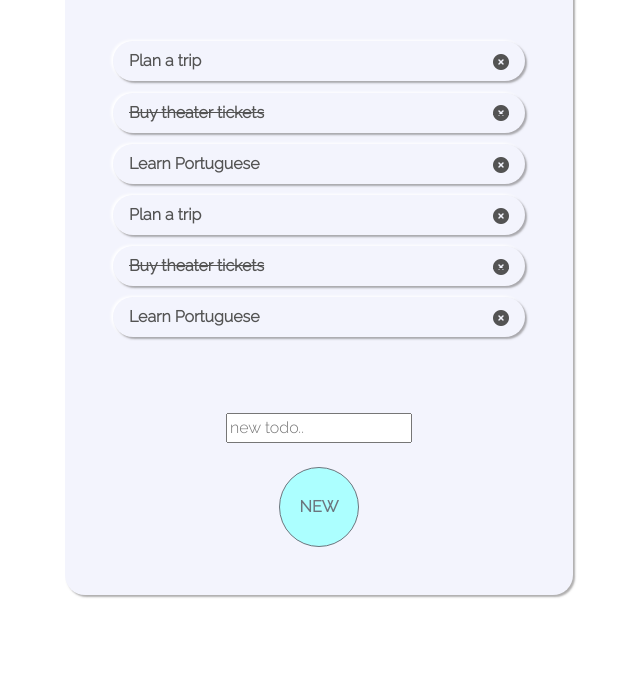
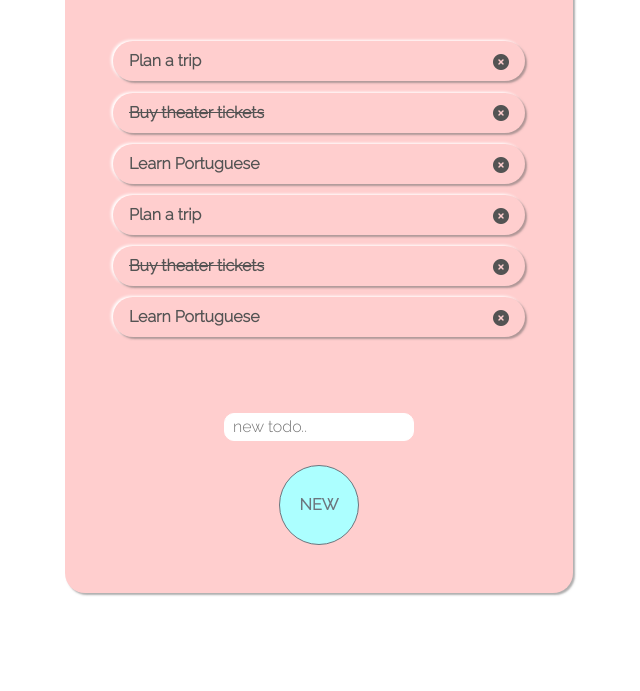
Before and after one commit to cif95/vue-todolist, a plain HTML site: page index.html in a window 1280 px wide. Shown: the part 166-857 px from the top of the page, without its empty margins (321-961 px from the left). Drawn offline with nearby package versions, Linux system fonts and the light colour scheme.

Commit message:
style changes

```diff
--- a/css/style.css
+++ b/css/style.css
@@ -7,7 +7,7 @@ section#my-todos-wrapper{
 	min-width:fit-content;
 	border-radius: 20px;
 	box-shadow: 2px 2px 2px rgba(98, 96, 96, 0.51);
-	background-color: #f3f4fd;
+	background-color: #ffcece;
 }
 
 section#my-todos-wrapper h2::after{
@@ -32,8 +32,14 @@ section#my-todos-wrapper ul#my-todos li i {
 	margin-top:.3rem;
 }
 
-section#my-todos-wrapper ul#my-todos li.todo-done{
+section#my-todos-wrapper ul#my-todos li.todo-done span{
 	text-decoration: line-through;
+}
+
+section#my-todos-wrapper input[type = "text"]{
+	border-radius: 10px;
+	padding-left:.5rem;
+	border: 1px solid white;
 }
 
 section#my-todos-wrapper button#new-btn{
--- a/index.html
+++ b/index.html
@@ -28,7 +28,7 @@
 							<h2 class="text-center pt-3">Todo list</h2>
 							<ul id="my-todos" class="list-unstyled p-5">
 								<li @click="toggleDone(todo)" class="todo d-flex justify-content-between" v-for="(todo, index) in todos" :class="(todo.done)? 'todo-done' : '' " >
-									{{todo.text}}
+									<span>{{todo.text}}</span>
 									<i class="fa-solid fa-circle-xmark" @click="removeTodo(index)"></i>
 								</li>
 							</ul>
--- a/js/main.js
+++ b/js/main.js
@@ -11,7 +11,6 @@
 // Bonus:
 // 1- oltre al click sul pulsante, intercettare anche il tasto ENTER per aggiungere il todo alla lista
 // 2- cliccando sul testo dell'item, invertire il valore della proprietà done del todo corrispondente (se done era uguale a false, impostare true e viceversa)
-
 
 const app = new Vue({
 	el:'#app',
@@ -44,7 +43,6 @@ const app = new Vue({
 		]
 	},
 	methods: {
-
 		addTodo(text){
 			if (!text.trim() == ''){
 				const newTodo = {
```
